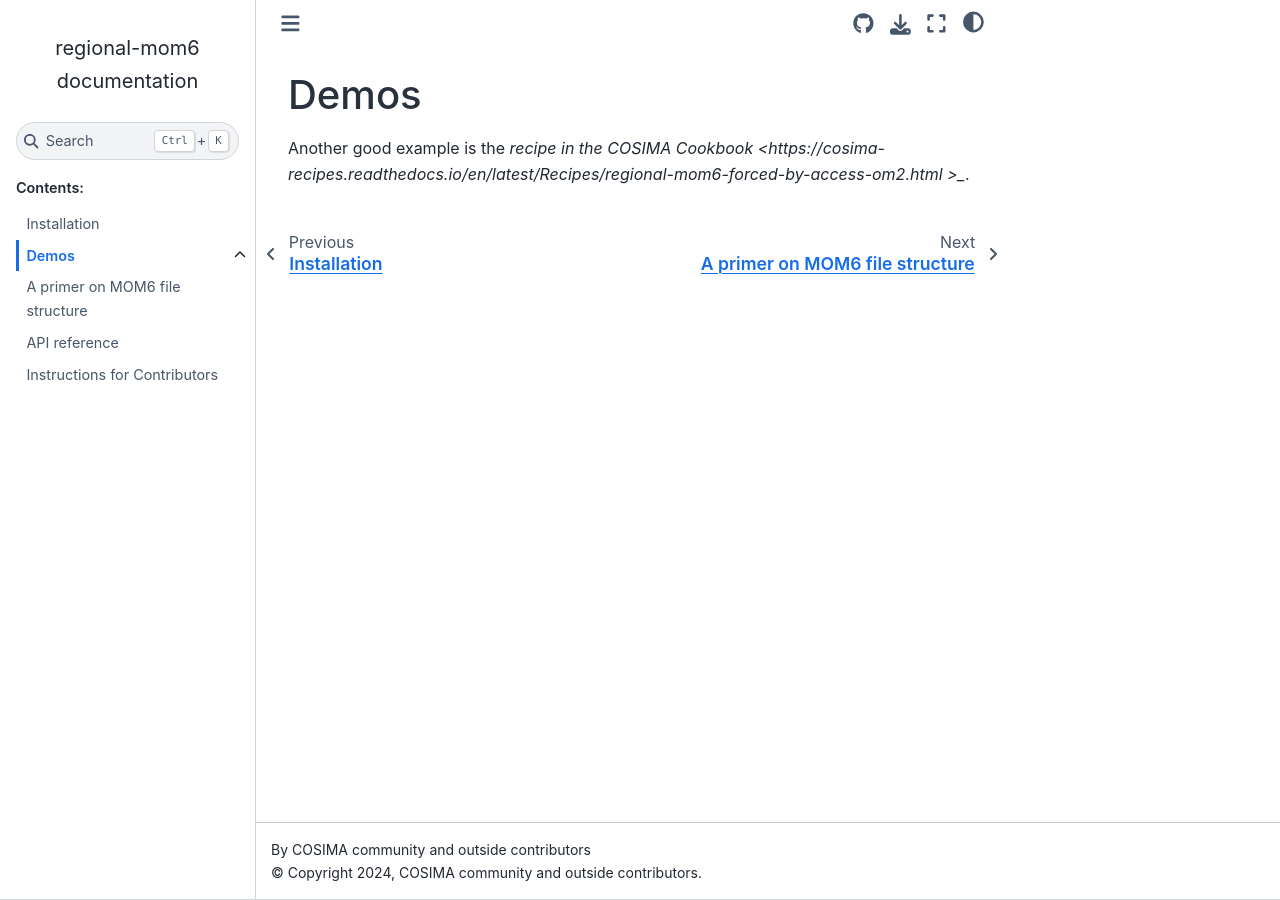
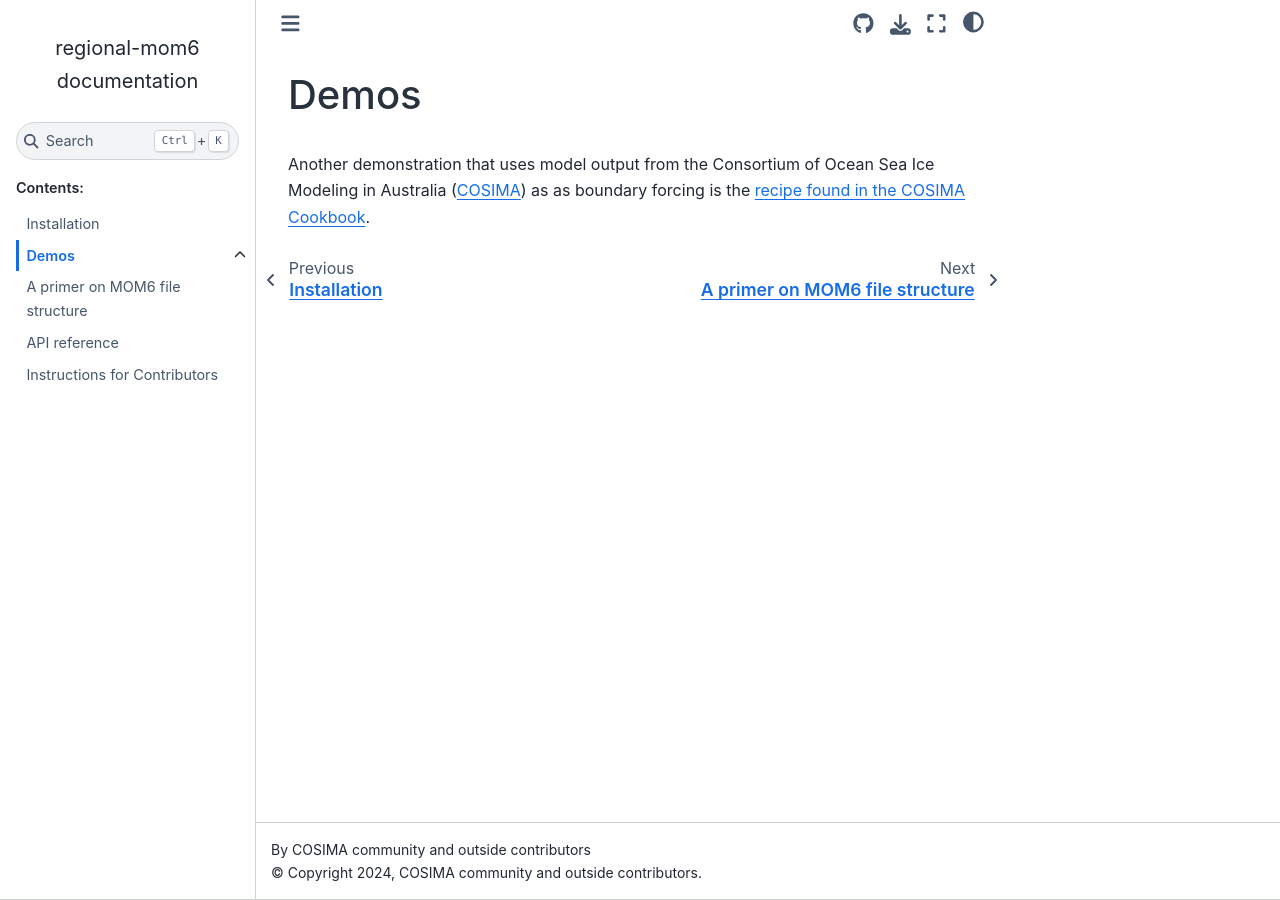
Before and after one commit to COSIMA/regional-mom6, a Sphinx documentation site: the page built from docs/demos.rst, in a window 1280 px wide. Built offline with Sphinx 7.4.7 and the Sphinx Book theme 1.1.4, drawn with Linux system fonts in a browser that asks for light colours; pages that are not in the unit, such as notebooks, are missing from menus.

Commit message:
Update demos.rst

```diff
--- a/docs/demos.rst
+++ b/docs/demos.rst
@@ -1,11 +1,10 @@
 Demos
 =====
-
-Another good example is the `recipe in the COSIMA Cookbook <https://cosima-recipes.readthedocs.io/en/latest/Recipes/regional-mom6-forced-by-access-om2.html
->_`.
 
 .. nbgallery::
    :caption: Demo notebooks
    :name: demo-gallery
 
    demo_notebooks/reanalysis-forced.ipynb
+
+Another demonstration that uses model output from the Consortium of Ocean Sea Ice Modeling in Australia (`COSIMA <https://cosima.org.au>`_) as as boundary forcing is the `recipe found in the COSIMA Cookbook <https://cosima-recipes.readthedocs.io/en/latest/Recipes/regional-mom6-forced-by-access-om2.html>`_.
```
